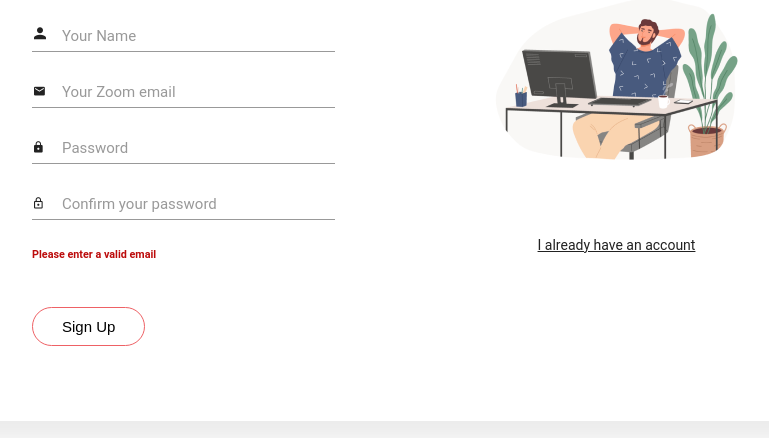
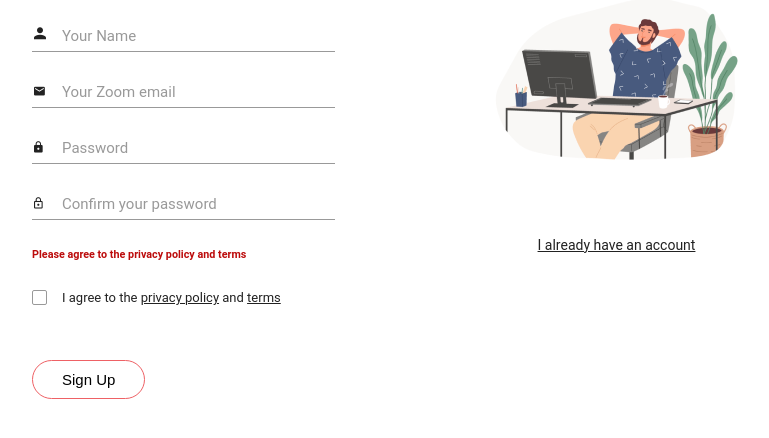
Before and after one commit to sunnychadha123/Ease-Attendance, a website: page public/signup.html in a window 1280 px wide. Both pictures are taken after a click on the button "Sign Up". Shown: the part 368-806 px from the top of the page, without its empty margins (267-1036 px from the left). Drawn offline with nearby package versions, Linux system fonts and the light colour scheme; no server answers.

Commit message:
Add the necessary radio button with links and error message

```diff
--- a/public/auth.js
+++ b/public/auth.js
@@ -11,7 +11,12 @@ function authenticate(){
     const repass = document.getElementById("re_pass").value
     const email = document.getElementById("email").value.trim()
     const name = document.getElementById("name").value.trim()
-    if(name.length > 35){
+    const agreePolicy = document.getElementById("agree-policies").checked
+    if(agreePolicy === false){
+        document.getElementById("signUpMessage").innerHTML = "Please agree to the privacy policy and terms"
+        document.getElementById("signup").disabled = false
+    }
+    else if(name.length > 35){
         document.getElementById("signUpMessage").innerHTML = "Please choose a shorter display name"
         document.getElementById("signup").disabled = false
     }
--- a/public/signup.css
+++ b/public/signup.css
@@ -277,7 +277,9 @@ input[type=checkbox]:not(old):checked + label > span:before {
 .agree-term {
     display: inline-block;
     width: auto; }
-
+.policy-link{
+    color: #222;
+}
 label {
     position: absolute;
     left: 0;
--- a/public/signup.html
+++ b/public/signup.html
@@ -45,6 +45,10 @@
                             <input type="password" name="re_pass" id="re_pass" placeholder="Confirm your password"/>
                         </div>
                         <h5 id="signUpMessage"></h5>
+                        <div class="form-group">
+                            <input type="checkbox" name="agree-policies" id="agree-policies" class="agree-term" />
+                            <label for="agree-policies" class="label-agree-term"><span><span></span></span>I agree to the <a  class="policy-link" href="/privacy">privacy policy</a>&nbsp;and <a  class="policy-link" href="/terms">terms</a></label>
+                        </div>
                         <div class="form-group form-button">
                             <div id="signin-cover" class="ld ld-over-full">
                                 <button onclick="authenticate()" type="button" name="signup" id="signup" class="form-submit" value="Sign Up">Sign Up</button>
```
